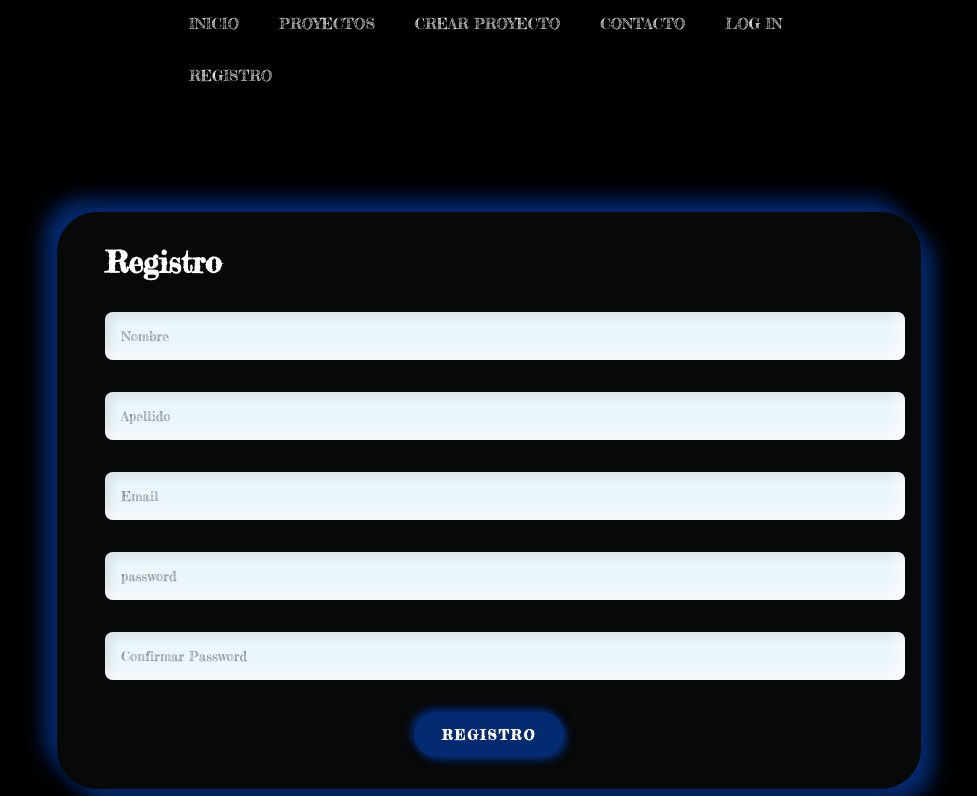
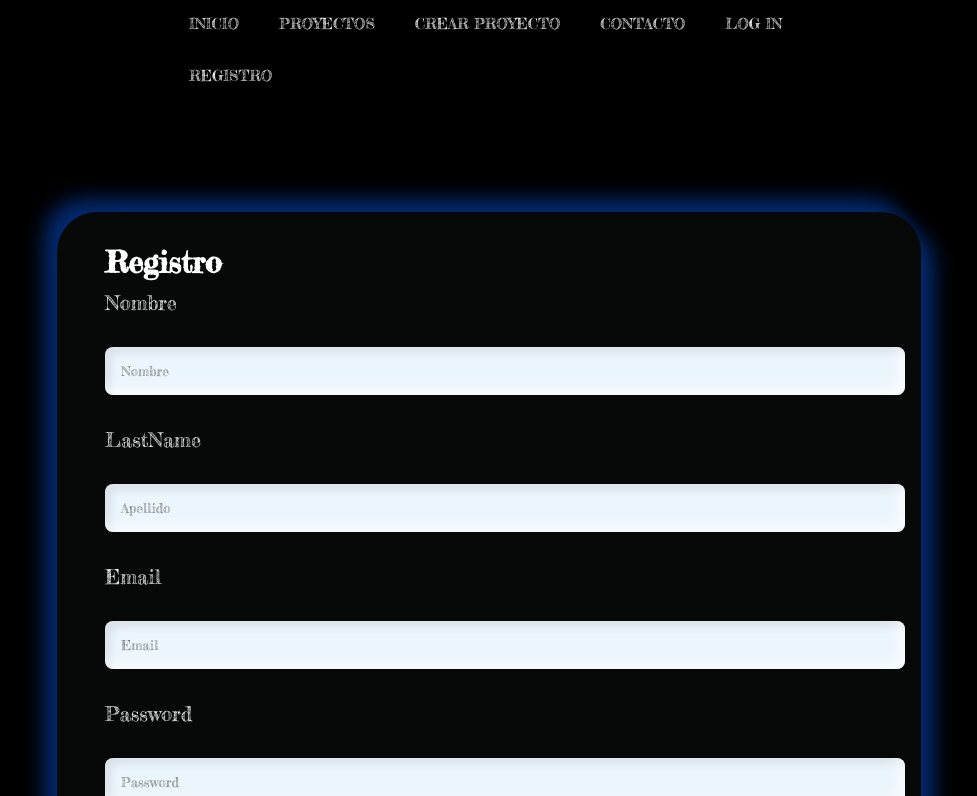
Before and after one commit to UlisesVil/TopRacingGames, an Angular app: page /register in a window 1280 px wide. Shown: the top 796 px of the page, without its empty margins (151-1128 px from the left). Built offline with nearby package versions, Linux system fonts and the light colour scheme.

Commit message:
Model and Service for Register created and working - Register Module and Form fixed - Register FrontEnd and Backend Working

```diff
--- a/src/app/components/create/create.component.ts
+++ b/src/app/components/create/create.component.ts
@@ -48,8 +48,6 @@ export class CreateComponent implements OnInit {
                 this.status = 'success';
                 form.reset();
             });
-
-
           }else{
             this.save_project= response.project;
             this.status = 'success';
--- a/src/app/components/register/register.component.css
+++ b/src/app/components/register/register.component.css
@@ -30,6 +30,7 @@ h1 {
         rgba(0, 0, 0, 0.1);
     border: 0 none;
     background: #ebf5fc;
+    color: black;
   }
   .custom-form button {
     text-transform: uppercase;
--- a/src/app/components/register/register.component.html
+++ b/src/app/components/register/register.component.html
@@ -1,49 +1,54 @@
+<div class="register" *ngIf="register">
+
+
+    <div class="message success" *ngIf="status=='success'">
+        El Registro se ha creado Correctamente.
+    </div>
+
+    <div class="message failed" *ngIf="status=='failed'">
+        El Registro NO SE HA PODIDO CREAR
+    </div>
 
 
 
-<div class="register">
-
-    <form class="custom-form" action="" method="POST" #registerForm="ngForm">
+    <form class="custom-form" #registerForm="ngForm" (ngSubmit)="onSubmit(registerForm)">
 
         <h1>Registro</h1>
 
-        <input
-            type="text"
-            [(ngModel)]="name"
-            name="name"
-            placeholder="Nombre"
-            required
-        />
-        <input
-            type="text"
-            [(ngModel)]="lastName"
-            name="lastname"
-            placeholder="Apellido"
-            required
-        />
-        <input
-            type="email"
-            [(ngModel)]="email"
-            name="email"
-            placeholder="Email"
-            required
-        />
-        <input
-            type="password"
-            [(ngModel)]="password"
-            name="password"
-            placeholder="password"
-            required
-        />
-        <input
-            type="password"
-            [(ngModel)]="confirmPassword"
-            name="password"
-            placeholder="Confirmar Password"
-            required
-        />
+        <label for="name">Nombre</label>
+        <input type="text" name="name" #name="ngModel" [(ngModel)]="register.name" placeholder="Nombre" required/>
+        <span class="form_error" *ngIf="name.touched && !name.valid">
+            <strong>*El Nombre es Obligatorio</strong>
+        </span>
 
-        <button type="submit" (click)="register()">Registro</button>
+        <label for="lastName">LastName</label>
+        <input type="text" name="lastName" #lastName="ngModel" [(ngModel)]="register.lastName" placeholder="Apellido" required/>
+        <span class="form_error" *ngIf="lastName.touched && !lastName.valid">
+            <strong>*El Nombre es Obligatorio</strong>
+        </span>
+
+        <label for="email">Email</label>
+        <input type="email" name="email" #email="ngModel" [(ngModel)]="register.email" placeholder="Email" required/>
+        <span class="form_error" *ngIf="email.touched && !email.valid">
+            <strong>*El Nombre es Obligatorio</strong>
+        </span>
+
+
+        <input type="hidden" name="role" #name="ngModel" [(ngModel)]="register.role" placeholder="role"/>
+
+        <label for="password">Password</label>
+        <input type="password" name="password" #password="ngModel" [(ngModel)]="register.password" placeholder="Password" required/>
+        <span class="form_error" *ngIf="password.touched && !password.valid">
+            <strong>*El Nombre es Obligatorio</strong>
+        </span>
+
+        <label for="confirmPassword">Confirmar Password</label>
+        <input type="password" name="confirmPassword" #confirmPassword="ngModel" [(ngModel)]="register.confirmPassword" placeholder="confirmPassword" required/>
+        <span class="form_error" *ngIf="confirmPassword.touched && !confirmPassword.valid">
+            <strong>*El Nombre es Obligatorio</strong>
+        </span>
+
+        <input type="submit" value="Enviar" [disabled]="!registerForm.form.valid"/>
 
 
     </form>
--- a/src/app/components/register/register.component.ts
+++ b/src/app/components/register/register.component.ts
@@ -1,29 +1,47 @@
 import { Component, OnInit } from '@angular/core';
+import { Register } from '../../models/register';
+import { RegisterService } from '../../services/register.service';
+import { Global } from '../../services/global';
 
 @Component({
   selector: 'app-register',
   templateUrl: './register.component.html',
-  styleUrls: ['./register.component.css']
+  styleUrls: ['./register.component.css'],
+  providers: [RegisterService]
 })
+
 export class RegisterComponent implements OnInit {
 
-  name: string;
-  lastName: string;
-  email: string;
-  password: string;
-  confirmPassword: string;
+  public register: Register;
+  public save_register;
+  public status: string;
 
-  constructor() { }
+  constructor(
+    private _registerService: RegisterService,
+  ) {
+    this.register = new Register('','','','','user','','');
+  }
 
   ngOnInit(): void {
   }
 
-  register(){
-    console.log(this.name);
-    console.log(this.lastName);
-    console.log(this.email);
-    console.log(this.password);
-    console.log(this.confirmPassword);
+  onSubmit(form){
+
+    this._registerService.saveRegister(this.register).subscribe(
+      response=>{
+        console.log(response);
+        if(response.register){
+          this.save_register= response.register;
+          this.status = 'success';
+          form.reset();
+        }else{
+          this.status = 'failed';
+        }
+      },
+      error=>{
+        console.log(<any>error);
+      }
+    );
   }
 
 }
--- /dev/null
+++ b/src/app/models/register.ts
@@ -0,0 +1,11 @@
+export class Register{
+    constructor(
+    public _id: string,
+    public name: string,
+    public lastName: string,
+    public email: string,
+    public role: string,
+    public password: string,
+    public confirmPassword: string
+    ){}
+}
--- /dev/null
+++ b/src/app/services/register.service.ts
@@ -0,0 +1,32 @@
+import { Injectable } from '@angular/core';
+import { HttpClient, HttpHeaders } from '@angular/common/http';
+import { Observable } from 'rxjs/Observable';
+import { Register } from '../models/register';
+import { Global } from './global';
+
+@Injectable()
+export class RegisterService{
+    public url: string;
+
+    constructor(
+        private _http: HttpClient
+    ){
+        this.url = Global.url;
+    }
+
+    saveRegister( register: Register): Observable<any>{
+        let params = JSON.stringify(register);
+        let headers = new HttpHeaders().set('Content-Type', 'application/json');
+
+        return this._http.post(this.url+'save-register', params, {headers:headers});
+    }
+
+
+
+
+
+
+
+
+
+}
```
Lines whose indentation alone changed are shown as unchanged.
